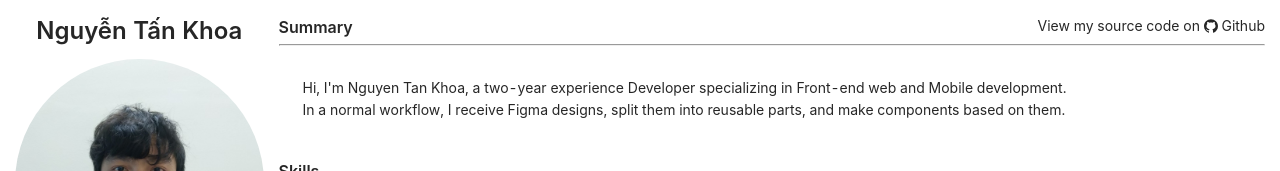
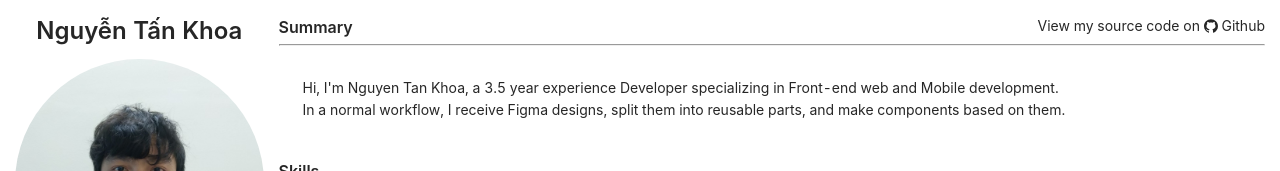
Before and after one commit to ngtankhoa/next-cv, a Next.js app: page / in a window 1280 px wide. Shown: the top 171 px of the page. Built offline with nearby package versions, Linux system fonts and the light colour scheme.

Commit message:
update summary

```diff
--- a/containers/summary/summary.tsx
+++ b/containers/summary/summary.tsx
@@ -16,7 +16,7 @@ export function Summary() {
         </TitleSession>
         <Card hoverable bordered={false}>
           <Typography.Paragraph>
-            Hi, I&apos;m Nguyen Tan Khoa, a two-year experience Developer specializing in Front-end web and Mobile
+            Hi, I&apos;m Nguyen Tan Khoa, a 3.5 year experience Developer specializing in Front-end web and Mobile
             development.
             <br />
             In a normal workflow, I receive Figma designs, split them into reusable parts, and make components based on
```
